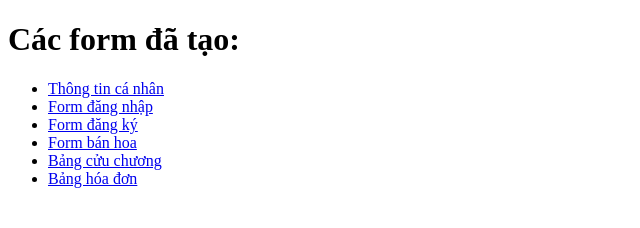
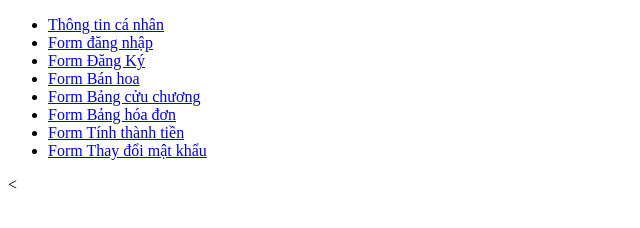
Before and after one commit to vobathanh/my-project-da24tta, a plain HTML site: page index.html in a window 1280 px wide. Shown: the whole page, without its empty margins (0-640 px from the left). Drawn offline with Linux system fonts and the light colour scheme.

Commit message:
sua link dung ten file

```diff
--- a/index.html
+++ b/index.html
@@ -1,17 +1,57 @@
 <!DOCTYPE html>
-<html>
+<html lang = "vi">
+
 <head>
-    <title>Trang chủ - My Project</title>
+    <title>Dự án web với NIMI, CSSC</title>
+    <meta charset="utf-8">
 </head>
+
 <body>
-     <h1>Các form đã tạo:</h1>
+
     <ul>
-        <li><a href="html/thong-tin-ca-nhan.html">Thông tin cá nhân</a></li>
-        <li><a href="html/form-dang-nhap.html">Form đăng nhập</a></li>
-        <li><a href="html/form-dang-ky.html">Form đăng ký</a></li>
-        <li><a href="html/form-ban-hoa.html">Form bán hoa</a></li>
-        <li><a href="html/bang-cuu-chuong.html">Bảng cửu chương</a></li>
-        <li><a href="html/bang-hoa-don.html">Bảng hóa đơn</a></li>
+        <li>
+            <a href="html/page1.html" target="_blank">
+                Thông tin cá nhân
+            </a>
+        </li>
+
+        <li>
+            <a href="html/page 2.html" target="_blank">
+                Form đăng nhập
+            </a>
+        </li>
+        <li>
+            <a href="html/page 3.html" target="_blank">
+                Form Đăng Ký
+            </a>
+        </li>
+         <li>
+            <a href="html/page 5.html" target="_blank">
+                Form Bán hoa
+            </a>
+        </li>
+        <li>
+            <a href="html/page 4.html" target="_blank">
+                Form Bảng cửu chương
+            </a>
+        </li>
+         <li>
+            <a href="html/page 4.1.html" target="_blank">
+                Form Bảng hóa đơn
+            </a>
+        </li>
+        <li>
+            <a href="html/page 4.2.html" target="_blank">
+                Form Tính thành tiền
+            </a>
+        </li>
+        <li>
+            <a href="html/page 4.3.html" target="_blank">
+                Form Thay đổi mật khẩu
+            </a>
+        </li>
     </ul>
+
 </body>
-</html>
+
+<
```
